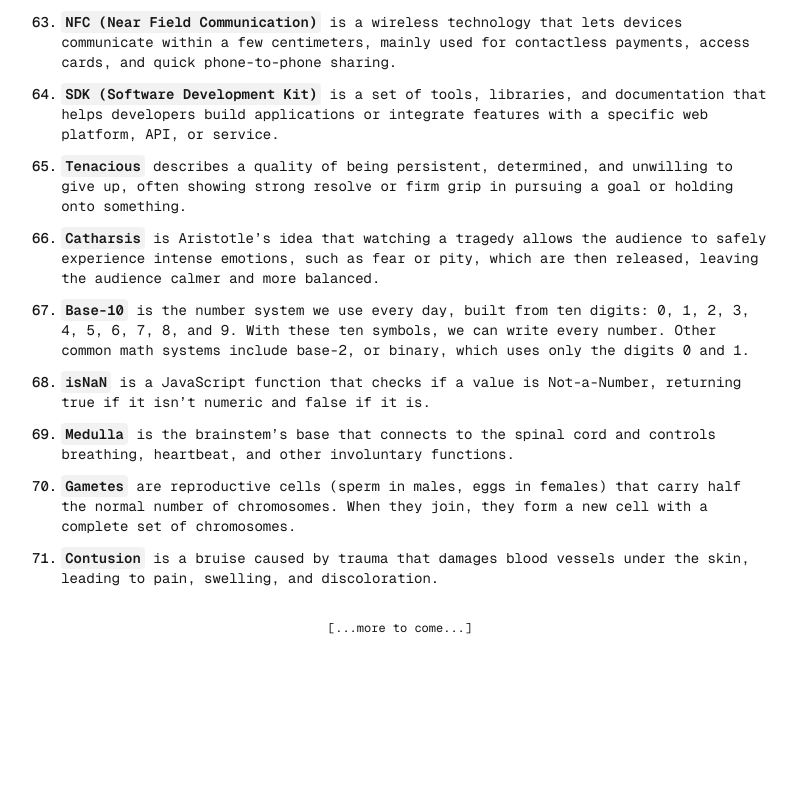
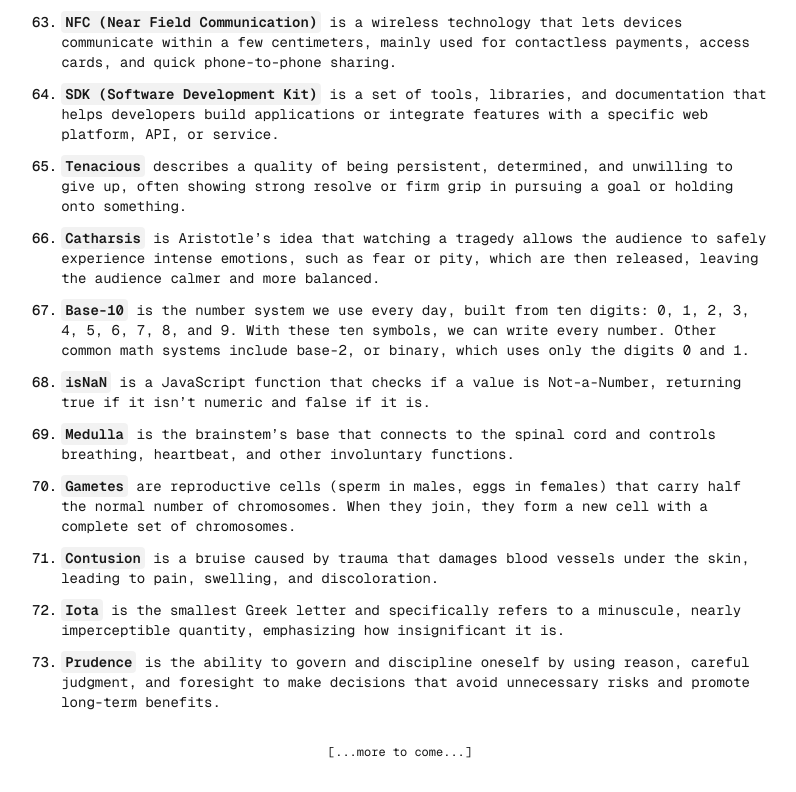
Before and after one commit to BrahimBoussada/mind-log, a Next.js app: page / in a window 1280 px wide. Shown: the part 3855-4647 px from the top of the page, without its empty margins (240-1036 px from the left). Before the commit the page ends 4523 px from the top, so only its background shows below. Built offline with nearby package versions, Linux system fonts and the light colour scheme.

Commit message:
log:04-10-2025

```diff
--- a/src/app/page.tsx
+++ b/src/app/page.tsx
@@ -669,6 +669,24 @@ export default function Home() {
             discoloration.
           </Text>
         </Note>
+
+        <Note>
+          <N>72. </N>
+          <Text>
+            <Key>Iota</Key> is the smallest Greek letter and specifically refers
+            to a minuscule, nearly imperceptible quantity, emphasizing how
+            insignificant it is.
+          </Text>
+        </Note>
+
+        <Note>
+          <N>73. </N>
+          <Text>
+            <Key>Prudence</Key> is the ability to govern and discipline oneself
+            by using reason, careful judgment, and foresight to make decisions
+            that avoid unnecessary risks and promote long-term benefits.
+          </Text>
+        </Note>
       </NoteWrapper>
 
       <span className="font-mono text-xs text-center my-8">
```
